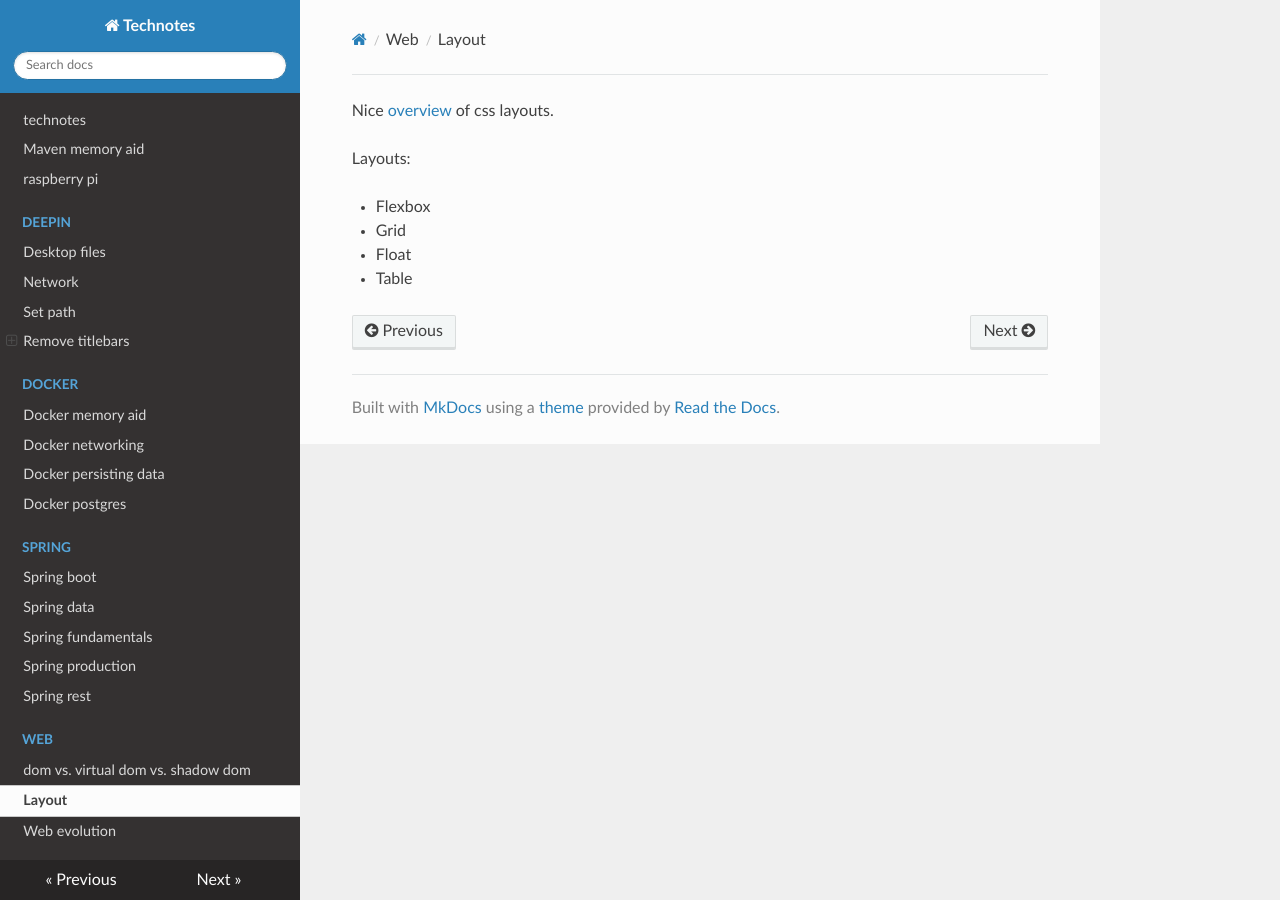
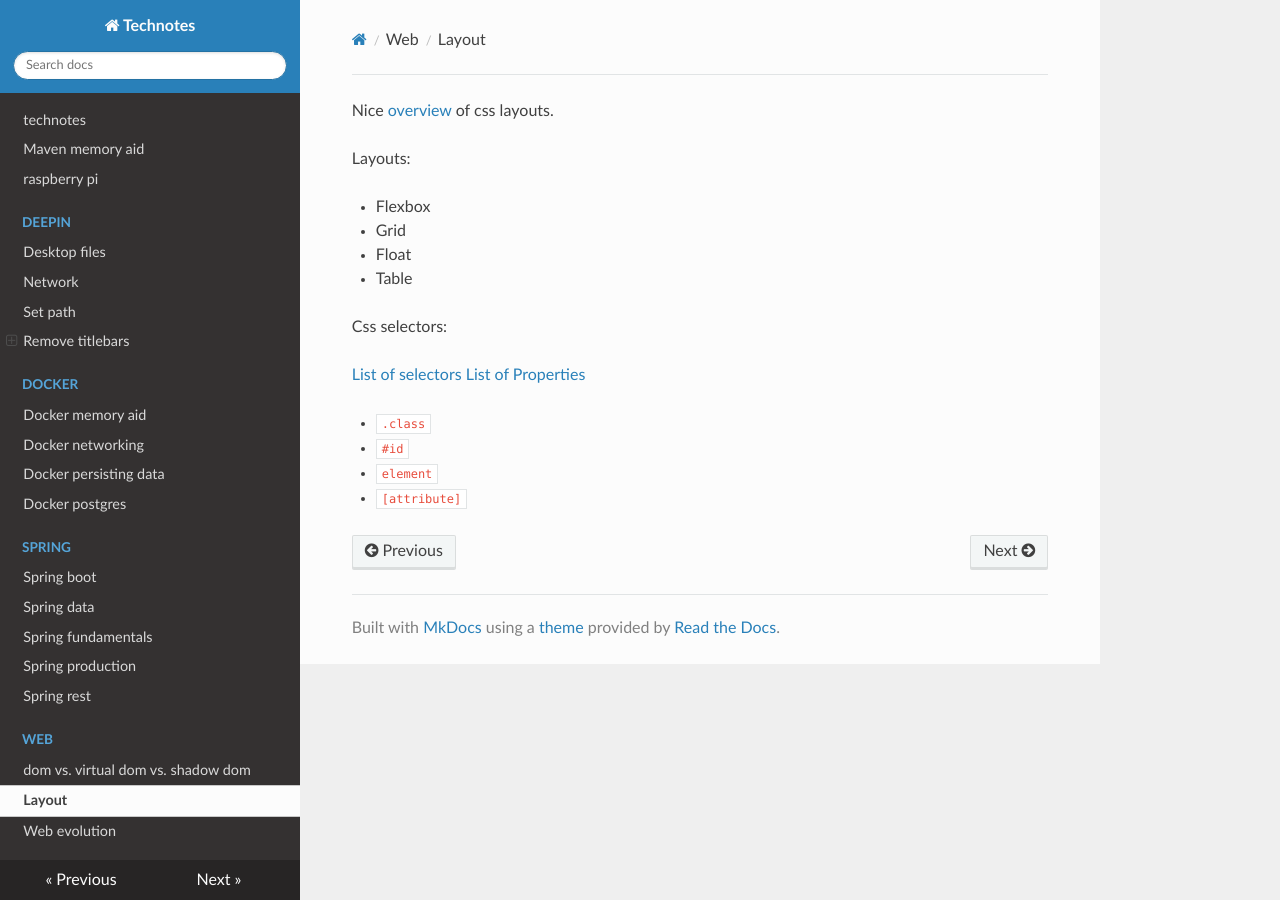
Before and after one commit to organicaudio/useful-code-snippets2, an MkDocs documentation site: the page built from docs/web/layout.md, in a window 1280 px wide. Built offline with MkDocs 1.6.1, drawn with Linux system fonts in a browser that asks for light colours; nearby versions of some CDN libraries.

Commit message:
css selector overview

```diff
--- a/docs/web/layout.md
+++ b/docs/web/layout.md
@@ -7,3 +7,13 @@ Layouts:
 - Grid
 - Float
 - Table
+
+Css selectors:
+
+[List of selectors](https://www.w3schools.com/cssref/css_selectors.asp)
+[List of Properties](https://css-tricks.com/almanac/properties/)
+
+- `.class`
+- `#id`
+- `element`
+- `[attribute]`
```
